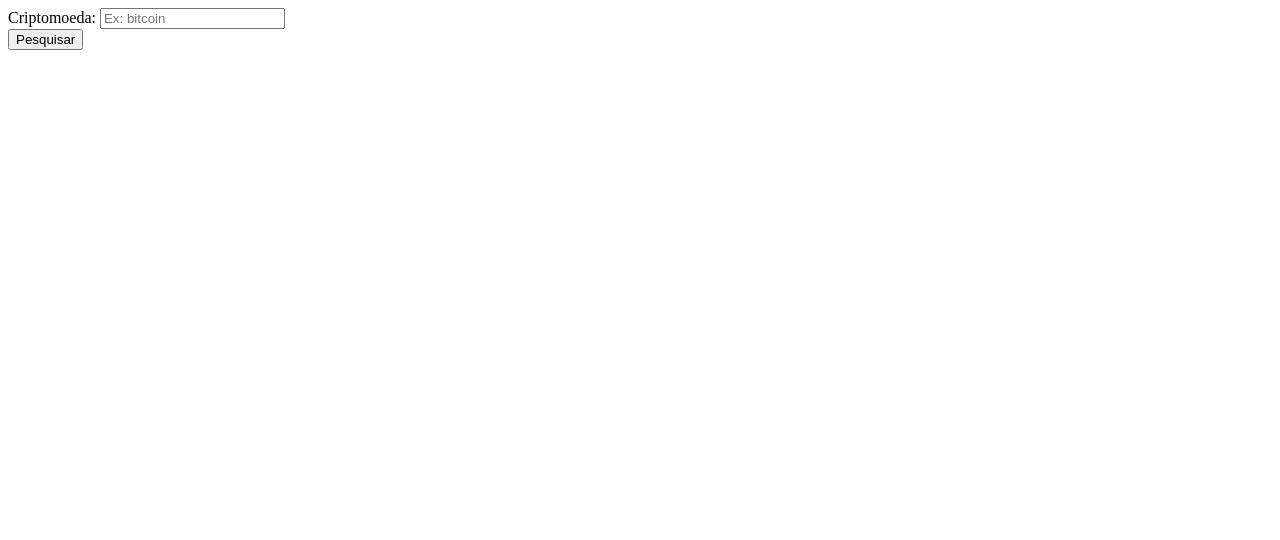
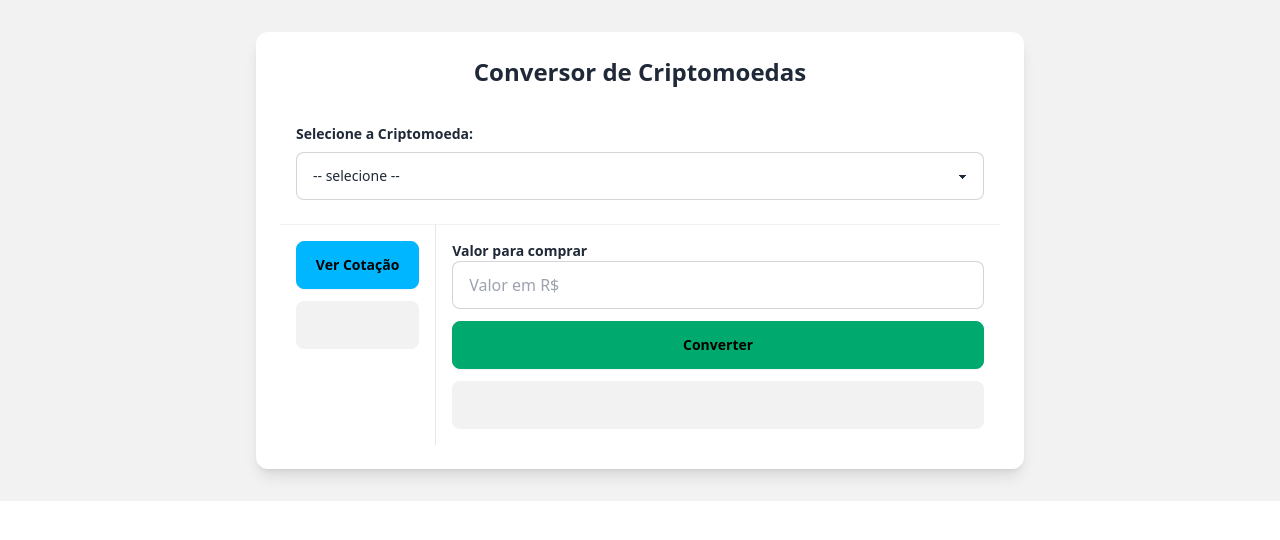
Before and after one commit to lucasszanotelli/dev-web-I, a plain HTML site: page formularios/usandoAPI/index.html in a window 1280 px wide. Drawn offline with nearby package versions, Linux system fonts and the light colour scheme.

Commit message:
Usando API

```diff
--- a/formularios/usandoAPI/index.html
+++ b/formularios/usandoAPI/index.html
@@ -1,47 +1,81 @@
-<form action="">
-    <div>
-        <label for="cripto">Criptomoeda: </label>
-        <input type="text" id="cripto" placeholder="Ex: bitcoin">
-    </div>
-    <div>
-        <input type="button" id="btnPesquisar" value="Pesquisar">
-    </div>
-</form>
+<!--
+ Descrição:
+ O código pede um input de criptomoedas e para evitar erros, transformei em um select das cripto mais conhecidas.
+ Ao clicar em ver cotação, ele faz uma vusca na API da Coin Gecko utilizando, na url, o nome da cripto
+ e o valor que ela vai retornar (neste caso, estou usando BRL - real brasileiro e UDS - dolar) e mostra
+ na div cotacao.
+ Para incrementar mais, adicionei também um input number que pede o valor que você investiria na cripto
+ selevionada. Assim, o sistema calcula quanto daquela moeda seria possível comprar com o dinheiro investido.
+ Em seguida, também é mostrado na div resultado.
+O interessante é que os botões funcionam independentes entre si entretanto dependentes do select das criptos
 
-<!-- resultados -->
-<span id="resultado"></span>
+Para estilização, estou usando DaisyUI, uma "framework" para uma estilização mais simples e rápida. A escolhi
+para ter afinidade com a estilização e por já estar usandp em outro projeto.
 
-<script>
-    document.getElementById("btnPesquisar").addEventListener("click", () => {
-        const nome = document.getElementById("cripto").value.trim().toLowerCase();
-        const span = document.getElementById("resultado");
+-->
 
-        if (nome === "") {
-            span.innerText = "Digite o nome de uma criptomoeda.";
-            return;
-        }
 
-        const url = `https://api.coingecko.com/api/v3/simple/price?ids=${nome}&vs_currencies=usd,brl`;
 
-        fetch(url)
-            .then(response => response.json())
-            .then(data => {
-                if (!data[nome]) {
-                    span.innerText = "Criptomoeda não encontrada!";
-                    return;
-                }
+<!DOCTYPE html>
+<html lang="pt-br" data-theme="light">
+<head>
+    <meta charset="UTF-8">
+    <meta name="viewport" content="width=device-width, initial-scale=1.0">
+    <title>Criptomoedas</title>
 
-                const usd = data[nome].usd;
-                const brl = data[nome].brl;
+    <link href="https://cdn.jsdelivr.net/npm/daisyui@4.12.10/dist/full.min.css" rel="stylesheet" />
+    <script src="https://cdn.tailwindcss.com"></script>
+</head>
+<body class="bg-base-200 p-8">
 
-                span.innerHTML = `
-                    Cotação atual de <strong>${nome}</strong>:<br>
-                    💵 USD: $${usd}<br>
-                    🇧🇷 BRL: R$${brl}
-                `;
-            })
-            .catch(() => {
-                span.innerText = "Erro ao consultar a API.";
-            });
-    });
-</script>
+<div class="max-w-3xl mx-auto bg-base-100 shadow-lg p-6 rounded-xl">
+
+    <h1 class="text-2xl font-bold mb-6 text-center">Conversor de Criptomoedas</h1>
+
+    <table class="table w-full">
+        <tbody>
+
+            <tr>
+                <td colspan="2" class="pb-6">
+                    <label class="font-semibold">Selecione a Criptomoeda:</label>
+                    <select id="cripto" class="select select-bordered w-full mt-2">
+                        <option value="">-- selecione --</option>
+                        <option value="bitcoin">Bitcoin (BTC)</option>
+                        <option value="ethereum">Ethereum (ETH)</option>
+                        <option value="dogecoin">Dogecoin (DOGE)</option>
+                        <option value="solana">Solana (SOL)</option>
+                        <option value="cardano">Cardano (ADA)</option>
+                    </select>
+                </td>
+            </tr>
+            <tr>
+                <td class="align-top p-4 border-r">
+                    <button onclick="verCotacao()" class="btn btn-info w-full mb-3">
+                        Ver Cotação
+                    </button>
+
+                    <div id="cotacao" class="p-3 min-h-12 bg-base-200 rounded-lg text-center"></div>
+                </td>
+
+
+                <td class="align-top p-4">
+                    <label class="font-semibold" for="valor">Valor para comprar</label>
+                    <input id="valor" type="number" placeholder="Valor em R$" class="input input-bordered w-full mb-3" />
+
+                    <button onclick="converter()" class="btn btn-success w-full mb-3">
+                        Converter
+                    </button>
+
+                    <div id="resultado" class="p-3 min-h-12 bg-base-200 rounded-lg text-center"></div>
+                </td>
+            </tr>
+
+        </tbody>
+    </table>
+
+</div>
+
+<script src="script.js"></script>
+
+</body>
+</html>
--- /dev/null
+++ b/formularios/usandoAPI/script.js
@@ -0,0 +1,69 @@
+function verCotacao() {
+    const nome = document.getElementById("cripto").value;
+    const result = document.getElementById("cotacao");
+
+    if (!nome) {
+        result.innerHTML = `<span class="text-error">Selecione uma criptomoeda.</span>`;
+        return;
+    }
+
+    const url = `https://api.coingecko.com/api/v3/simple/price?ids=${nome}&vs_currencies=brl,usd`;
+
+    fetch(url)
+        .then(res => res.json())
+        .then(data => {
+            const real = data[nome].brl;
+            const dolar = data[nome].usd;
+
+            if (!real || !dolar) {
+                result.innerHTML = `<span class="text-error">Erro ao obter cotação.</span>`;
+                return;
+            }
+
+            result.innerHTML = `
+                <strong>${nome.toUpperCase()}</strong><br>
+                R$ ${real.toLocaleString("pt-BR")}<br>
+                US$ ${dolar.toLocaleString("pt-BR")}
+
+            `;
+        })
+        .catch(() => result.innerHTML = `<span class="text-error">Erro ao acessar API.</span>`);
+}
+
+
+function converter() {
+    const nome = document.getElementById("cripto").value;
+    const valor = parseFloat(document.getElementById("valor").value);
+
+    const span = document.getElementById("resultado");
+
+    if (!nome) {
+        span.innerHTML = `<span class="text-error">Selecione uma criptomoeda.</span>`;
+        return;
+    }
+
+    if (isNaN(valor) || valor <= 0) {
+        span.innerHTML = `<span class="text-error">Digite um valor válido.</span>`;
+        return;
+    }
+
+    const url = `https://api.coingecko.com/api/v3/simple/price?ids=${nome}&vs_currencies=brl`;
+
+    fetch(url)
+        .then(res => res.json())
+        .then(data => {
+            const preco = data[nome]?.brl;
+
+            if (!preco) {
+                span.innerHTML = `<span class="text-error">Erro ao obter cotação.</span>`;
+                return;
+            }
+
+            const quantidade = valor / preco;
+
+            span.innerHTML = `
+                Você compraria <strong>${quantidade.toFixed(8)}</strong> ${nome.toUpperCase()}
+            `;
+        })
+        .catch(() => span.innerHTML = `<span class="text-error">Erro ao acessar API.</span>`);
+}
```
